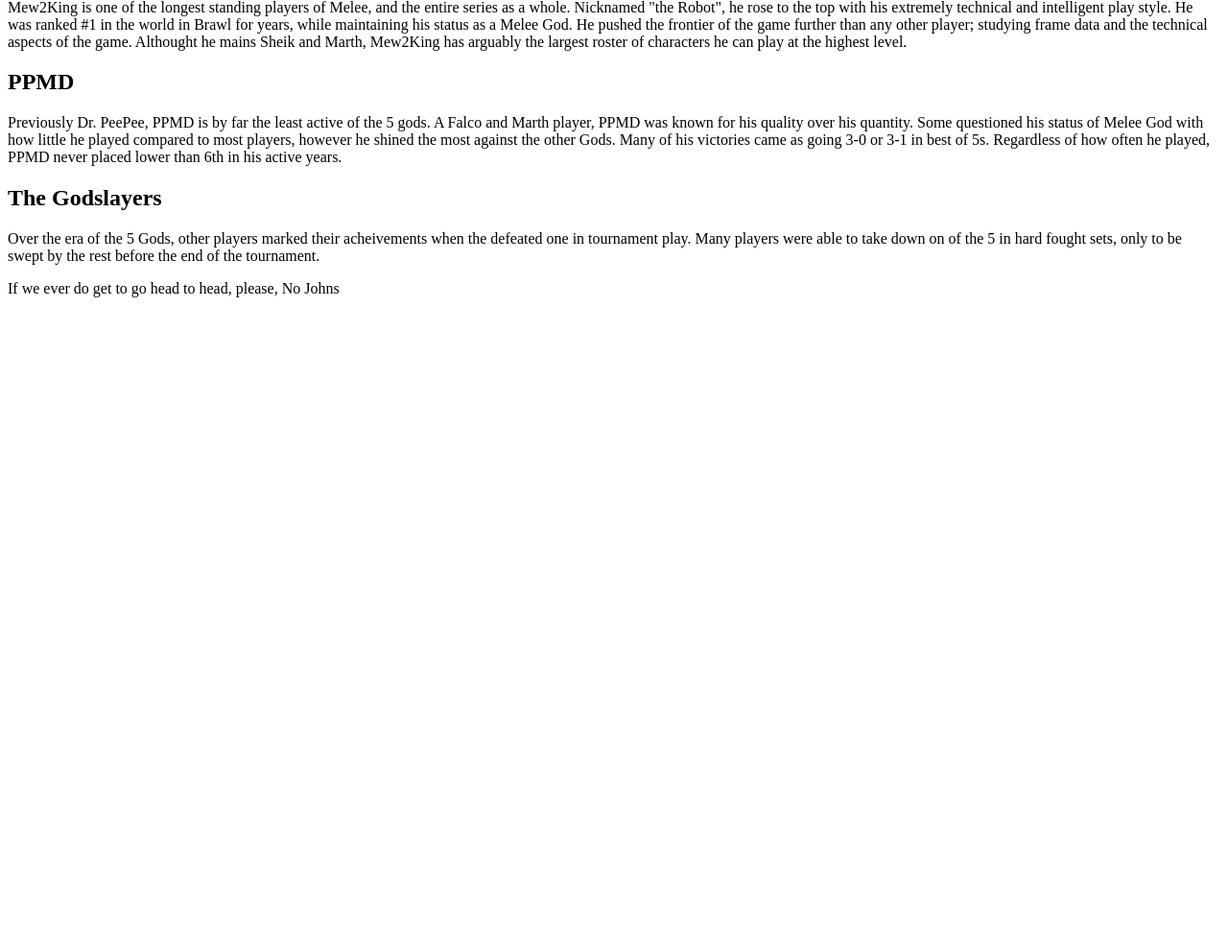
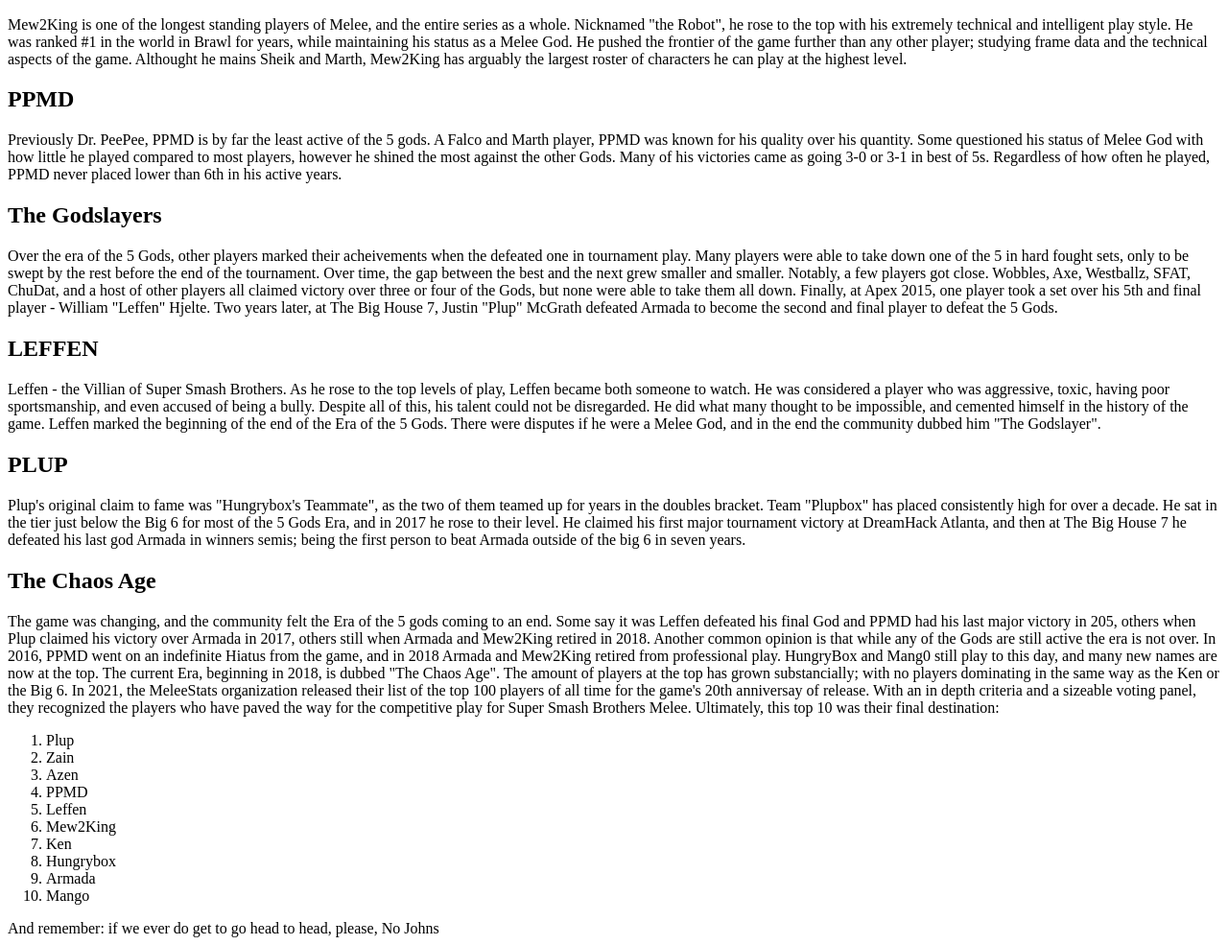
Before and after one commit to LaunchCodeAllhubs/js-assignment-4-html-me-something-antsilva93, a website: page index.html in a window 1280 px wide. Shown: the part 1107-2092 px from the top of the page at 96% size. Before the commit the page ends 1425 px from the top, so only its background shows below. Drawn offline with Linux system fonts and the light colour scheme.

Commit message:
finished written content

```diff
--- a/index.html
+++ b/index.html
@@ -14,6 +14,7 @@
             <li>What's a Mob to a King?</li>
             <li>What's a King to a God?</li>
             <li>What's a God to a Non-Believer?</li>
+            <li>Who don't believe in anything?</li>
          </ul>
       </nav>
    </header>
@@ -22,60 +23,147 @@
       <article>
          <h2>The Early Years</h2>
          <p>
-            Super Smash Brothers Melee was released by Nintendo on December 3rd, 2001. Like many video games, it was rushed through to proudction and released way before intended. The game was well received and critically acclaimed, despite all the bugs that came with the hurried release. It's fast-paced aggressive gameplay, paired with a unique playstyle for fighting games, a competitive scene quickly began to grow around the game. The scene was primarily based around playing 1 v 1, and did have a small 2 v 2 scene as well. Some players began to seperate themselves as the best players of Melee; Christopher "Azen" McMullen, Daniel "ChuDat" Rodriquez, Joel "Isai" Alvarado, and Jason "Mew2King" Zimmeran. These players were the dominating force in the early years of Melee, but were all surpassed by a single player: Ken Hoang.
+            Super Smash Brothers Melee was released by Nintendo on December 3rd, 2001. Like many video games, it was
+            rushed through to proudction and released way before intended. The game was well received and critically
+            acclaimed, despite all the bugs that came with the hurried release. It's fast-paced aggressive gameplay,
+            paired with a unique playstyle for fighting games, a competitive scene quickly began to grow around the
+            game. The scene was primarily based around playing 1 v 1, and did have a small 2 v 2 scene as well. Some
+            players began to seperate themselves as the best players of Melee; Christopher "Azen" McMullen, Daniel
+            "ChuDat" Rodriquez, Joel "Isai" Alvarado, and Jason "Mew2King" Zimmeran. These players were the dominating
+            force in the early years of Melee, but were all surpassed by a single player: Ken Hoang.
          </p>
       </article>
       <article>
          <h2>The King of Smash</h2>
          <p>
-            From the game's release to 2007, Ken was widely considered the best player in the world for Melee. He joined the scene in 2003, with his competitive tag "SephirothKen". For the next few years, Ken was almost unbeatable. He won almost every tournament he entered, and only placed as low as 9th. He also teamed up with Isai for doubles, where they went over 2 years undefeated when teamed up. His dominance earned him the epitath "The King of Smash". Unfortunately, in the late 2000s Melee's competitive scene became stagnant. Major League Gaming dropped melee from it's active roster (Super Smash Brothers Brawl) the next game in the series was released, and Nintendo even banned livestreaming the Smash Brothers line. Ken retired from professional play in 2008, and still is involved in the competitve scene today.
+            From the game's release to 2007, Ken was widely considered the best player in the world for Melee. He joined
+            the scene in 2003, with his competitive tag "SephirothKen". For the next few years, Ken was almost
+            unbeatable. He won almost every tournament he entered, and only placed as low as 9th. He also teamed up with
+            Isai for doubles, where they went over 2 years undefeated when teamed up. His dominance earned him the
+            epitath "The King of Smash". Unfortunately, in the late 2000s Melee's competitive scene became stagnant.
+            Major League Gaming dropped melee from it's active roster (Super Smash Brothers Brawl) the next game in the
+            series was released, and Nintendo even banned livestreaming the Smash Brothers line. Ken retired from
+            professional play in 2008, and still is involved in the competitve scene today.
          </p>
       </article>
       <article>
          <h2>The Era of the 5 Gods</h2>
          <p>
-            2008 to 2013 is remembered as "The Dark Age" of competitive Smash Brothers. The fanbase was split between games that weren't allowed to be streamed. However, Evolution Championship Series (The largest fighting game tournament, also known as EVO) held a charity drive in 2013 to determine the final game to be added to the roster. The winner? Melee. The fans raised over $94,000 to get their game back in the public eye, and broke the record at the time for largest Melee tournament with 709 entrants; over double the previous record. Despite Nintendo trying to ban its stream, the tournament sparked the revival of Melee, and the scene began to grow larger than ever before. The event was won by Joseph "Mang0" Marquez, with a thrilling losers bracket run where he only dropped one game in his last 3 matches; knocking out Robert "Wobbles" Wright, Juan "Hungrybox" Debiedma, Adam "Armanda" Lingren, Kevin "Dr. PeePee" Nanney, and Mew2King, who had kept with the scene since the early days. Apart from Wobbles, these 5 players rose above the rest. For 5 years, virtually every tournament was won by one of these players. They were resilient to not drop sets to anyone outside of themselves, to the point where taking a set off of them was an acheivement. To this day, only 2 players have beaten all 5 of the Gods in tournament play.
+            2008 to 2013 is remembered as "The Dark Age" of competitive Smash Brothers. The fanbase was split between
+            games that weren't allowed to be streamed. However, Evolution Championship Series (The largest fighting game
+            tournament, also known as EVO) held a charity drive in 2013 to determine the final game to be added to the
+            roster. The winner? Melee. The fans raised over $94,000 to get their game back in the public eye, and broke
+            the record at the time for largest Melee tournament with 709 entrants; over double the previous record.
+            Despite Nintendo trying to ban its stream, the tournament sparked the revival of Melee, and the scene began
+            to grow larger than ever before. The event was won by Joseph "Mang0" Marquez, with a thrilling losers
+            bracket run where he only dropped one game in his last 3 matches; knocking out Robert "Wobbles" Wright, Juan
+            "Hungrybox" Debiedma, Adam "Armanda" Lingren, Kevin "Dr. PeePee" Nanney, and Mew2King, who had kept with the
+            scene since the early days. Apart from Wobbles, these 5 players rose above the rest. For 5 years, virtually
+            every tournament was won by one of these players. They were resilient to not drop sets to anyone outside of
+            themselves, to the point where taking a set off of them was an acheivement. To this day, only 2 players have
+            beaten all 5 of the Gods in tournament play.
          </p>
       </article>
       <article>
          <h2>ARMADA</h2>
          <p>
-            Adam Lingren is a retired player from Sweden. He broke out on the scene as a Peach player, and singlehandly got her placed into the high end of the tier list. Nicknamed the "Swedish Sniper" due to his use of Peach's Turnips. He won many majors, including an undefeated run from EVO 2015 to DreamHack Winter 2016. He was ranked as the world #1 Player for nearly 2 years, and some even claimed Armada to be "The One True God".
+            Adam Lingren is a retired player from Sweden. He broke out on the scene as a Peach player, and singlehandly
+            got her placed into the high end of the tier list. Nicknamed the "Swedish Sniper" due to his use of Peach's
+            Turnips. He won many majors, including an undefeated run from EVO 2015 to DreamHack Winter 2016. He was
+            ranked as the world #1 Player for nearly 2 years, and some even claimed Armada to be "The One True God".
+            Armada went 7 years without losing a single set to anyone outside of 'the big 6'.
          </p>
       </article>
       <article>
          <h2>HUNGRYBOX</h2>
          <p>
-            Hungrybox rose to fame as the best Jigglypuff in the world. His first Major win was Apex 2010, in which he defeated Armada. Hungrybox has shown the longest consistency amongst the 5 gods, and is still taking tournament wins and high placements to this day. Hungrybox is currently the highest earning Super Smash Player of all time.
+            Hungrybox rose to fame as the best Jigglypuff in the world. His first Major win was Apex 2010, in which he
+            defeated Armada. Hungrybox has shown the longest consistency amongst the 5 gods, and is still taking
+            tournament wins and high placements to this day. Hungrybox is currently the highest earning Super Smash
+            Player of all time.
          </p>
       </article>
       <article>
          <h2>MANG0</h2>
          <p>
-            Messi. Jordan. Federer. Mang0. Mang0 is widely considered the Greatest Of All Time as far as Melee goes. An active player from 2007-Present, Mang0 has a multitude of major wins over all the players on this list. He started off as a Jigglypuff main, and after a brief hiatus in the Dark Age came back to dominate the scene once more as Fox and Falco, also known as the "spacies". His name has become synonmous with almost anything releated to Melee. Do something good? It's called "The Mang0". Buster out? also "The Mang0". He's currently ranked #3 in the world of active players.
+            Messi. Jordan. Federer. Mang0. Mang0 is widely considered the Greatest Of All Time as far as Melee goes. An
+            active player from 2007-Present, Mang0 has a multitude of major wins over all the players on this list. He
+            started off as a Jigglypuff main, and after a brief hiatus in the Dark Age came back to dominate the scene
+            once more as Fox and Falco, also known as the "spacies". His name has become synonmous with almost anything
+            releated to Melee. Do something good? It's called "The Mang0". Buster out? also "The Mang0". He's currently
+            ranked #3 in the world of active players.
          </p>
       </article>
       <article>
          <h2>MEW2KING</h2>
          <p>
-            Mew2King is one of the longest standing players of Melee, and the entire series as a whole. Nicknamed "the Robot", he rose to the top with his extremely technical and intelligent play style. He was ranked #1 in the world in Brawl for years, while maintaining his status as a Melee God. He pushed the frontier of the game further than any other player; studying frame data and the technical aspects of the game. Althought he mains Sheik and Marth, Mew2King has arguably the largest roster of characters he can play at the highest level.
+            Mew2King is one of the longest standing players of Melee, and the entire series as a whole. Nicknamed "the
+            Robot", he rose to the top with his extremely technical and intelligent play style. He was ranked #1 in the
+            world in Brawl for years, while maintaining his status as a Melee God. He pushed the frontier of the game
+            further than any other player; studying frame data and the technical aspects of the game. Althought he mains
+            Sheik and Marth, Mew2King has arguably the largest roster of characters he can play at the highest level.
          </p>
       </article>
       <article>
          <h2>PPMD</h2>
          <p>
-            Previously Dr. PeePee, PPMD is by far the least active of the 5 gods. A Falco and Marth player, PPMD was known for his quality over his quantity. Some questioned his status of Melee God with how little he played compared to most players, however he shined the most against the other Gods. Many of his victories came as going 3-0 or 3-1 in best of 5s. Regardless of how often he played, PPMD never placed lower than 6th in his active years.
+            Previously Dr. PeePee, PPMD is by far the least active of the 5 gods. A Falco and Marth player, PPMD was
+            known for his quality over his quantity. Some questioned his status of Melee God with how little he played
+            compared to most players, however he shined the most against the other Gods. Many of his victories came as
+            going 3-0 or 3-1 in best of 5s. Regardless of how often he played, PPMD never placed lower than 6th in his
+            active years.
          </p>
       </article>
       <article>
          <h2>The Godslayers</h2>
          <p>
-            Over the era of the 5 Gods, other players marked their acheivements when the defeated one in tournament play. Many players were able to take down on of the 5 in hard fought sets, only to be swept by the rest before the end of the tournament.
+            Over the era of the 5 Gods, other players marked their acheivements when the defeated one in tournament
+            play. Many players were able to take down one of the 5 in hard fought sets, only to be swept by the rest
+            before the end of the tournament. Over time, the gap between the best and the next grew smaller and smaller.
+            Notably, a few players got close. Wobbles, Axe, Westballz, SFAT, ChuDat, and a host of other players all
+            claimed victory over three or four of the Gods, but none were able to take them all down. Finally, at Apex
+            2015, one player took a set over his 5th and final player - William "Leffen" Hjelte. Two years later, at The Big House 7, Justin "Plup" McGrath defeated Armada to become the second and final player to defeat the 5 Gods.
          </p>
       </article>
+      <article>
+         <h2>LEFFEN</h2>
+         <p>
+            Leffen - the Villian of Super Smash Brothers. As he rose to the top levels of play, Leffen
+            became both someone to watch. He was considered a player who was aggressive, toxic, having poor
+            sportsmanship, and even accused of being a bully. Despite all of this, his talent could not be disregarded.
+            He did what many thought to be impossible, and cemented himself in the history of the game. Leffen
+            marked the beginning of the end of the Era of the 5 Gods. There were disputes if he were a Melee God, and in the end
+            the community dubbed him "The Godslayer".
+         </p>
+         <article>
+            <h2>PLUP</h2>
+            <p>
+               Plup's original claim to fame was "Hungrybox's Teammate", as the two of them teamed up for years in the doubles bracket. Team "Plupbox" has placed consistently high for over a decade. He sat in the tier just below the Big 6 for most of the 5 Gods Era, and in 2017 he rose to their level. He claimed his first major tournament victory at DreamHack Atlanta, and then at The Big House 7 he defeated his last god Armada in winners semis; being the first person to beat Armada outside of the big 6 in seven years.
+            </p>
+         </article>
+         <article>
+            <h2>The Chaos Age</h2>
+            <p>
+               The game was changing, and the community felt the Era of the 5 gods coming to an end. Some say it was Leffen defeated his final God and PPMD had his last major victory in 205, others when Plup claimed his victory over Armada in 2017, others still when Armada and Mew2King retired in 2018. Another common opinion is that while any of the Gods are still active the era is not over. In 2016, PPMD went on an indefinite Hiatus from the game, and in 2018 Armada and Mew2King retired from professional play. HungryBox and Mang0 still play to this day, and many new names are now at the top. The current Era, beginning in 2018, is dubbed "The Chaos Age". The amount of players at the top has grown substancially; with no players dominating in the same way as the Ken or the Big 6. In 2021, the MeleeStats organization released their list of the top 100 players of all time for the game's 20th anniversay of release. With an in depth criteria and a sizeable voting panel, they recognized the players who have paved the way for the competitive play for Super Smash Brothers Melee. Ultimately, this top 10 was their final destination:
+               <div>
+                  <ol>
+                     <li>Plup</li>
+                     <li>Zain</li>
+                     <li>Azen</li>
+                     <li>PPMD</li>
+                     <li>Leffen</li>
+                     <li>Mew2King</li>
+                     <li>Ken</li>
+                     <li>Hungrybox</li>
+                     <li>Armada</li>
+                     <li>Mango</li>
+                  </ol>
+               </div>
+            </p>
+         </article>
    </main>
 
-   <footer>If we ever do get to go head to head, please, No Johns</footer>
+   <footer>And remember: if we ever do get to go head to head, please, No Johns</footer>
 </body>
 
 </html>
```
